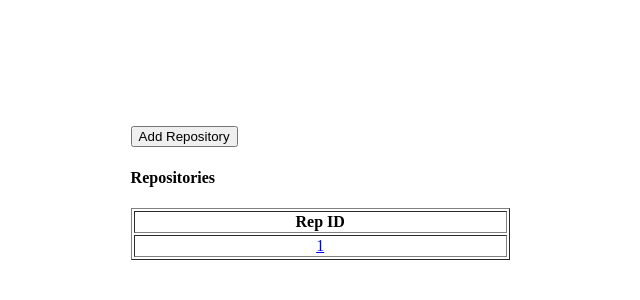
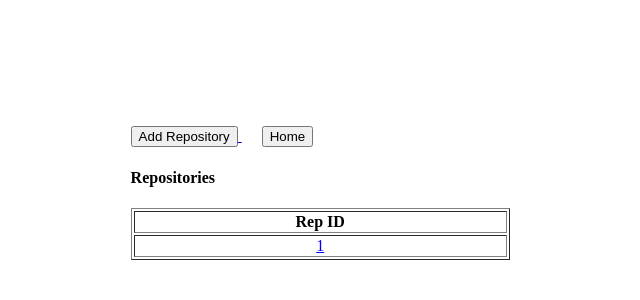
Before and after one commit to venkatesh533/RepositoryDemo, a Django app: template templates/repos_list.html in a window 1280 px wide. Shown: the top 300 px of the page, without its empty margins (383-1023 px from the left). Run offline with Django 3.2, Linux system fonts and the light colour scheme; the template is opened without the code that fills it: most values are stand-ins (such as "Sample title", 1, 10 or a date in 2020); parts of the project's set-up code (start-up, migrations or seed data) failed here and were passed over.

Commit message:
listing page link added in home page

```diff
--- a/templates/home.html
+++ b/templates/home.html
@@ -9,6 +9,9 @@
 		<h4>
 			<a href="/add-reposit/" style="margin-left: 10%;font-size: x-large;">Add Repository</a>
 		</h4>
+		<h4>
+			<a href="/repos-list/" style="margin-left: 10%;font-size: x-large;">Repositories List</a>
+		</h4>
 	</div>
 </body>
 </html>
--- a/templates/repos_list.html
+++ b/templates/repos_list.html
@@ -7,6 +7,9 @@
 <div style="margin-top: 10%;margin-left: 40%;">
 	<a href="/add-reposit/">
 		<input type="button" name="reposit_add" value="Add Repository" />
+	</a>
+	<a href="/">
+		<input type="button" name="back_btn" value="Home" style="margin-left:20px;" />
 	</a>
 	<h4 >Repositories</h4>
 
```
